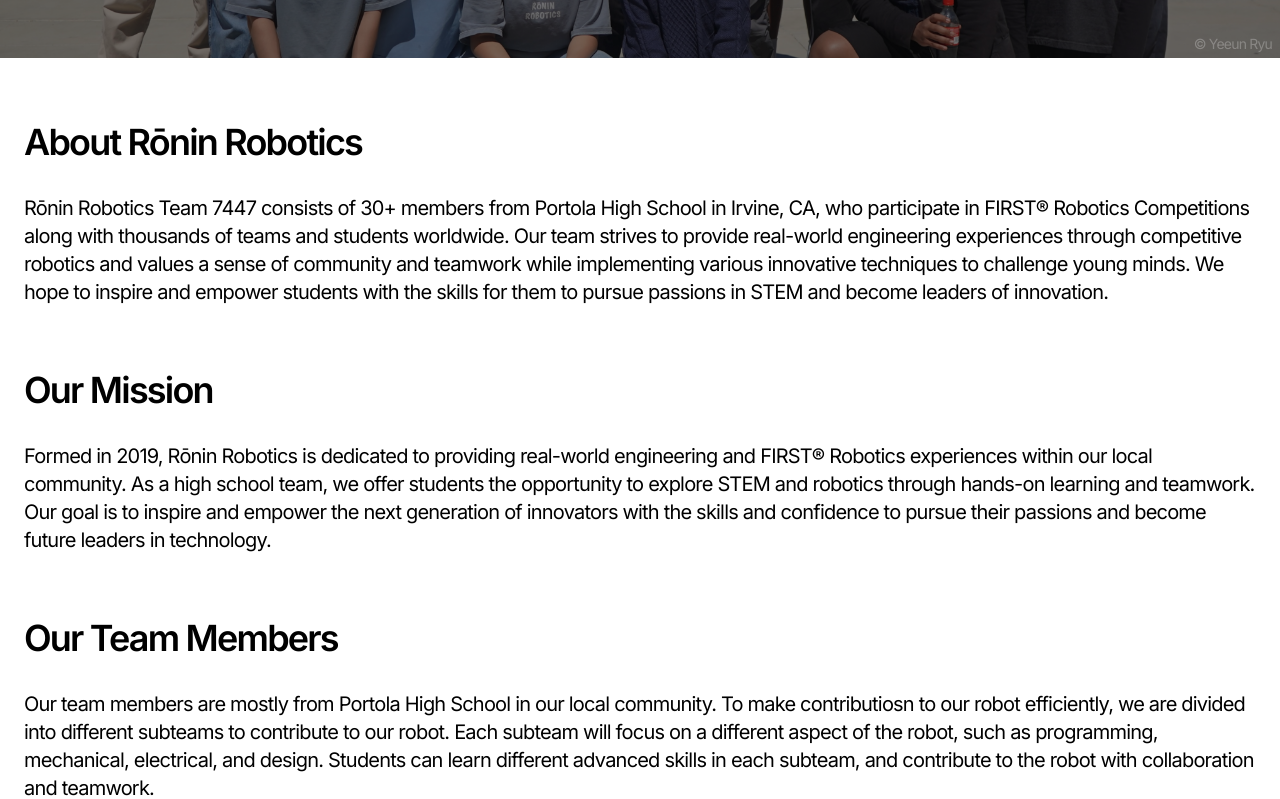
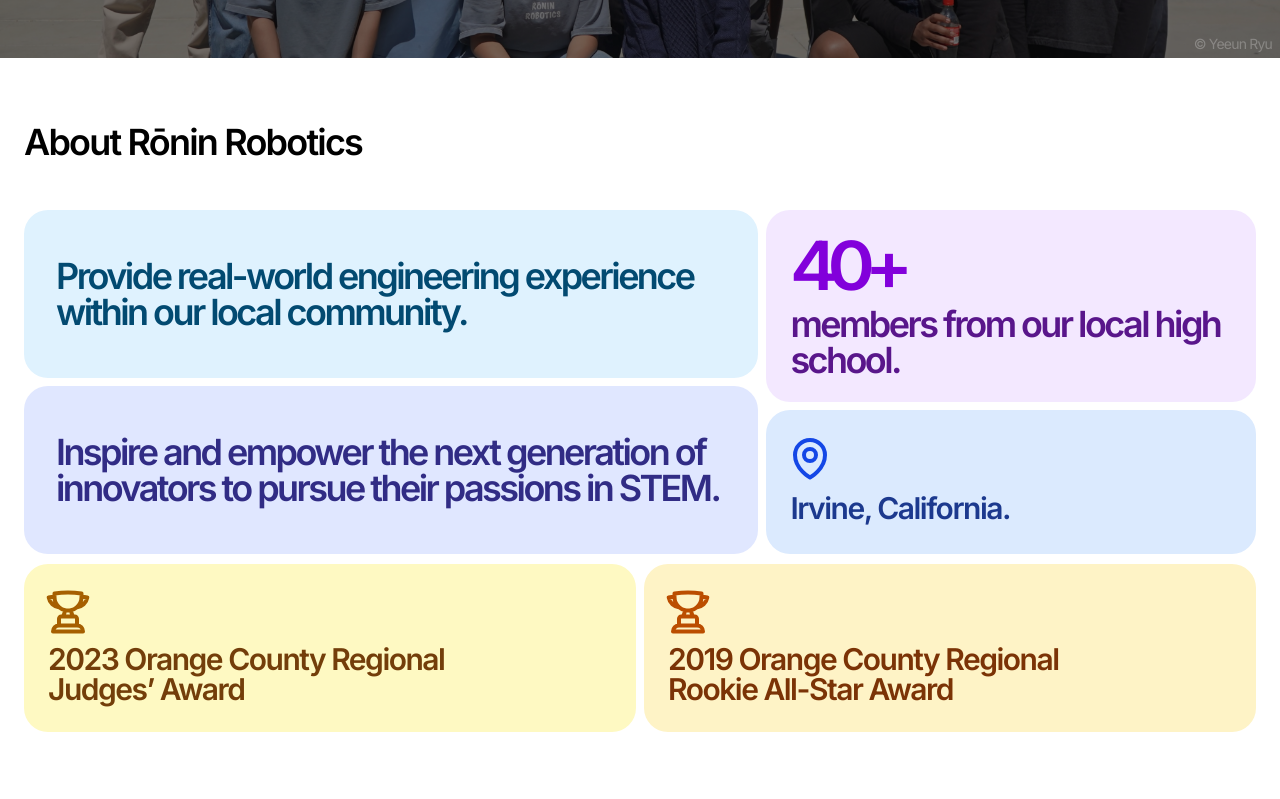
Before and after one commit to ronin7447/website, a Next.js app: page /about in a window 1280 px wide. Shown: the part 540-1339 px from the top of the page. Built offline with nearby package versions, Linux system fonts and the light colour scheme.

Commit message:
feat: add about page overview

```diff
--- a/app/about/page.tsx
+++ b/app/about/page.tsx
@@ -3,7 +3,7 @@ import { Metadata } from "next";
 import ContentLayout from "../components/ContentLayout";
 import Banner from "../components/Banner"; // Import the Banner component
 // import BotIntroCard from "../components/BotIntroCard";
-
+import { MapPinIcon, TrophyIcon } from "@heroicons/react/24/outline";
 export const metadata: Metadata = {
   title: "About Rōnin Robotics - Rōnin Robotics (FRC Team 7447)",
   description: "Ronin Robotics (FRC Team 7447) is a high school robotics team from Portola High School, Irvine, CA consisting of 30+ members that participate in FIRST® Robotics Competitions along with thousands of teams and students worldwide. Our team strives to provide real-world engineering experiences through competitive robotics. Our team values a sense of community and teamwork while implementing various innovative techniques to challenge young minds. We hope to empower students with the skills they need to pursue their passion in STEM and become leaders of innovation.",
@@ -26,19 +26,25 @@ export const metadata: Metadata = {
 const pageContent = {
   content: [
     {
-      title: "About Rōnin Robotics",
-      description: `Rōnin Robotics Team 7447 consists of 30+ members from Portola High School in Irvine, CA, who participate in FIRST® Robotics Competitions along with thousands of teams and students worldwide. Our team strives to provide real-world engineering experiences through competitive robotics and values a sense of community and teamwork while implementing various innovative techniques to challenge young minds. We hope to inspire and empower students with the skills for them to pursue passions in STEM and become leaders of innovation.`,
-      imgUrl: undefined,
+      title: "",
+      titleColor: "",
+      subtitle: "",
+      description: `Rōnin Robotics Team 7447 consists of 40+ members from Portola High School in Irvine, CA, who participate in FIRST® Robotics Competitions along with thousands of teams and students worldwide. Our team strives to provide real-world engineering experiences through competitive robotics and values a sense of community and teamwork while implementing various innovative techniques to challenge young minds. We hope to inspire and empower students with the skills for them to pursue passions in STEM and become leaders of innovation.`,
+      imgUrl: null,
     },
     {
       title: "Our Mission",
+      titleColor: "",
+      subtitle: "",
       description: `Formed in 2019, Rōnin Robotics is dedicated to providing real-world engineering and FIRST® Robotics experiences within our local community. As a high school team, we offer students the opportunity to explore STEM and robotics through hands-on learning and teamwork. Our goal is to inspire and empower the next generation of innovators with the skills and confidence to pursue their passions and become future leaders in technology.`,
-      imgUrl: undefined,
+      imgUrl: null,
     },
     {
       title: "Our Team Members",
+      titleColor: "",
+      subtitle: "",
       description: `Our team members are mostly from Portola High School in our local community. To make contributiosn to our robot efficiently, we are divided into different subteams to contribute to our robot. Each subteam will focus on a different aspect of the robot, such as programming, mechanical, electrical, and design. Students can learn different advanced skills in each subteam, and contribute to the robot with collaboration and teamwork.`,
-      imgUrl: undefined,
+      imgUrl: null,
     }
   ]
 }
@@ -55,7 +61,7 @@ export default function Home() {
       {/* Replace the old banner div with the Banner component */}
       <Banner
         title={<>About <span className="whitespace-nowrap">Our Team</span></>}
-        subtitle="Rookie FIRST® Robotics Team from Portola High School, Irvine, CA since 2019."
+        subtitle="FIRST® Robotics Team from Portola High School, Irvine, CA since 2019."
         imageSources={{
           default: {
             src: bannerImg,
@@ -70,6 +76,76 @@ export default function Home() {
         imageAspectRatio="3/2" // Match the previous inline style
       />
 
+      <div className="max-w-screen-xl mx-auto px-6  tracking-tighter md:tracking-[-0.16rem]">
+         <h1 className={`text-3xl sm:text-4xl font-semibold tracking-tighter sm:px-0 mb-8 sm:mb-12`}>About Rōnin Robotics</h1>
+        <div className="grid grid-cols-1 sm:flex">
+          <div className="grid grid-cols-1 gap-2 sm:mr-2 sm:w-3/5">
+          <div className="bg-sky-100 dark:bg-sky-950 dark:text-blue-100 text-sky-900 md:px-8 md:py-12 p-6 rounded-3xl flex items-center">
+            <p className="text-2xl md:text-4xl font-semibold leading-none ">
+              Provide real-world engineering experience within our <span className="whitespace-nowrap">local community</span>.
+            </p>
+          </div>
+          <div className="bg-indigo-100 dark:text-indigo-100 dark:bg-indigo-950 text-indigo-900 md:px-8 md:py-12 p-6 rounded-3xl flex items-center">
+            <p className="text-2xl md:text-4xl font-semibold leading-none">
+              Inspire and empower the next generation of innovators to pursue their passions <span className="whitespace-nowrap">in STEM</span>.
+            </p>
+          </div>
+
+        </div>
+        <div className="mt-2 sm:mt-0 grid grid-cols-1 gap-2 sm:w-2/5">
+          <div className="bg-purple-100 dark:bg-purple-950 dark:text-purple-100 text-purple-900 p-6 rounded-3xl flex items-center">
+            <div className="-mt-1">
+              <p className="text-5xl md:text-6xl lg:text-7xl font-semibold text-purple-700 dark:text-purple-200 tracking-[-0.3rem] lg:tracking-[-0.65rem] transform-[scale(1,0.94)]">40+</p>
+            <p className="text-2xl md:text-4xl font-semibold leading-none mt-1">
+              members from our local high school.
+            </p>
+            </div>
+          </div>
+          <div className="bg-blue-100 dark:bg-blue-950 dark:text-blue-100 text-blue-900 p-6 rounded-3xl flex items-center space-x-3">
+
+            <div className="md:mb-1">
+               <MapPinIcon className="size-8 sm:size-10 md:size-12 text-blue-700 dark:text-blue-200 mb-2 -ml-1" strokeWidth={2}/>
+                <p className="text-2xl md:text-3xl font-semibold tracking-tighter flex items-center">
+                  Irvine, California.
+                </p>
+
+            </div>
+          </div>
+        </div>
+        </div>
+      </div>
+      <div className="max-w-screen-xl mx-auto px-6 pb-4 sm:pb-8 tracking-tighter md:tracking-[-0.16rem] mt-2.5">
+        <div className="grid grid-cols-1 sm:grid-cols-2 gap-2 mb-8">
+          <div className="grid grid-cols-1 gap-2">
+           <div className="bg-yellow-100 dark:bg-yellow-950 dark:text-yellow-100 text-yellow-900 p-6 rounded-3xl flex items-center space-x-3">
+
+            <div className="md:mb-1">
+               <TrophyIcon className="size-8 sm:size-10 md:size-12 text-yellow-700 dark:text-yellow-200 mb-2 -ml-1" strokeWidth={2}/>
+                <p className="text-2xl md:text-3xl font-semibold tracking-tighter flex items-center leading-none">
+                  2023 Orange County Regional<br/>
+                  Judges’ Award
+                </p>
+
+            </div>
+          </div>
+
+        </div>
+        <div className="sm:mt-0 grid grid-cols-1 gap-2">
+          <div className="bg-amber-100 dark:bg-amber-950 dark:text-amber-100 text-amber-900 p-6 rounded-3xl flex items-center space-x-3">
+
+            <div className="md:mb-1">
+               <TrophyIcon className="size-8 sm:size-10 md:size-12 text-amber-700 dark:text-amber-200 mb-2 -ml-1" strokeWidth={2}/>
+                <p className="text-2xl md:text-3xl font-semibold tracking-tighter flex items-center leading-none">
+                  2019 Orange County Regional<br/>
+                  Rookie All-Star Award
+                </p>
+
+            </div>
+          </div>
+        </div>
+        </div>
+      </div>
+
       <ContentLayout content={pageContent.content} />
       <div className="pb-16 md:pb-24"></div>
 
--- a/app/components/ContentLayout.tsx
+++ b/app/components/ContentLayout.tsx
@@ -1,8 +1,10 @@
 interface ContentProps {
     content: {
         title: string,
+        titleColor: string | undefined,
+        subtitle: string,
         description: string,
-        imgUrl: string | undefined,
+        imgUrl: string | null,
     }[],
 }
 
@@ -11,7 +13,12 @@ export default function ContentLayout({ content }: ContentProps) {
         <div className="space-y-12 md:space-y-16">
             {content.map((item, index) => (
                 <div key={index} className="max-w-screen-xl sm:px-6 mx-auto">
-                    <h1 className="text-3xl sm:text-4xl font-semibold tracking-tighter px-6 sm:px-0 mb-8">{item.title}</h1>
+                    {(item.title && item.title != "") && (
+                    <h1 className={`text-3xl sm:text-4xl font-semibold tracking-tighter px-6 sm:px-0 ${item.titleColor} ${(!item.subtitle || item.subtitle == "") ? "mb-8" : ""}`}>{item.title}</h1>
+                    )}
+                    {(item.subtitle && item.subtitle != "") && (
+                        <h1 className="text-3xl sm:text-4xl font-semibold tracking-tighter px-6 sm:px-0 mb-8">{item.subtitle}</h1>
+                    )}
                     <p className="text-lg sm:text-xl px-6 sm:px-0 whitespace-pre-line">
                         {item.description}
                     </p>
--- a/app/robot/page.tsx
+++ b/app/robot/page.tsx
@@ -37,7 +37,7 @@ export default function Home() {
      {/* Replace the existing banner div with the updated Banner component usage */}
      <Banner
         title={<>The <span className="whitespace-nowrap">Robots</span> We Built</>}
-        subtitle="Rookie FIRST® Robotics Team from Portola High School, Irvine, CA since 2019."
+        subtitle="FIRST® Robotics Team from Portola High School, Irvine, CA since 2019."
         imageSources={{
           default: {
             src: bannerImg,
--- a/package.json
+++ b/package.json
@@ -9,6 +9,7 @@
     "lint": "next lint"
   },
   "dependencies": {
+    "@heroicons/react": "^2.2.0",
     "@netlify/edge-functions": "^2.11.1",
     "@netlify/plugin-nextjs": "^5.10.1",
     "next": "^15.3.1",
```
Also changed, not shown: app/components/Banner.tsx (+17 -4 lines), app/page.tsx (+8 -4 lines), 1 other file (tests, documents, lock files or other folders). Lines whose indentation alone changed are shown as unchanged.
